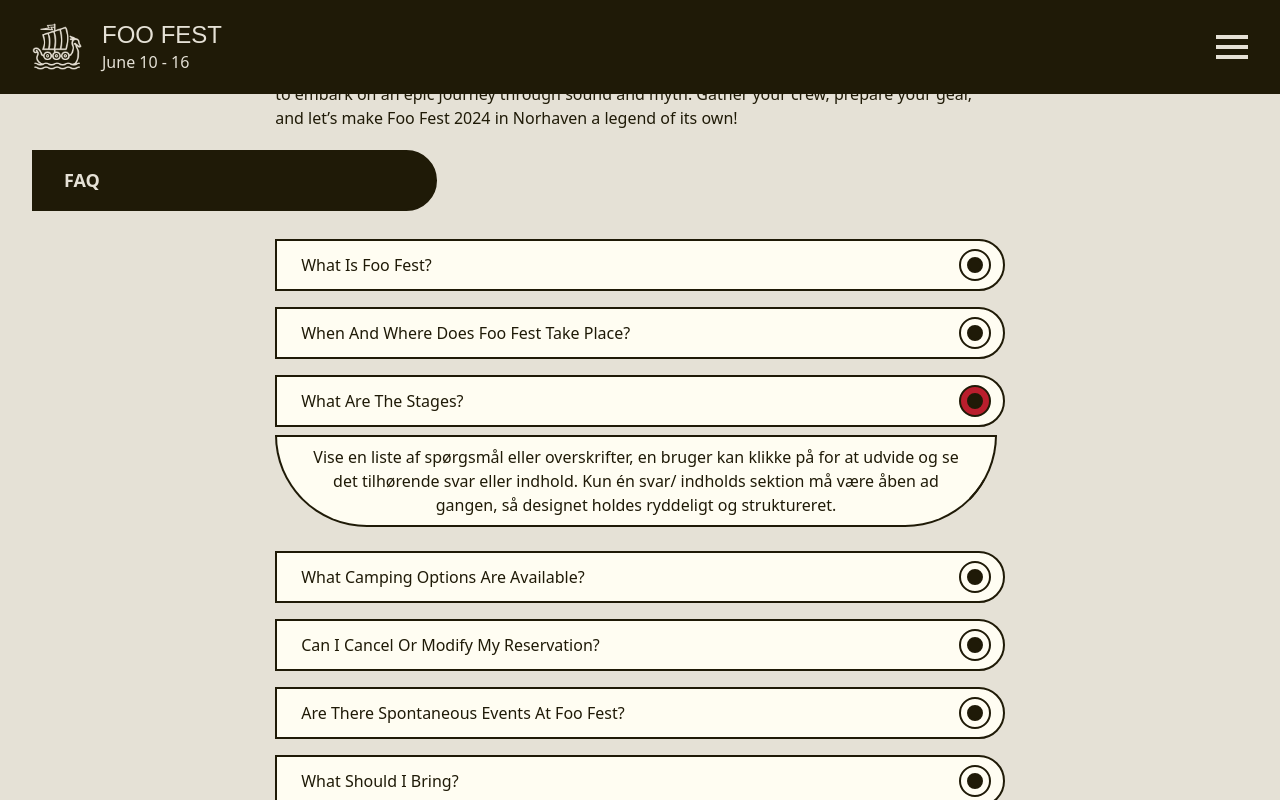
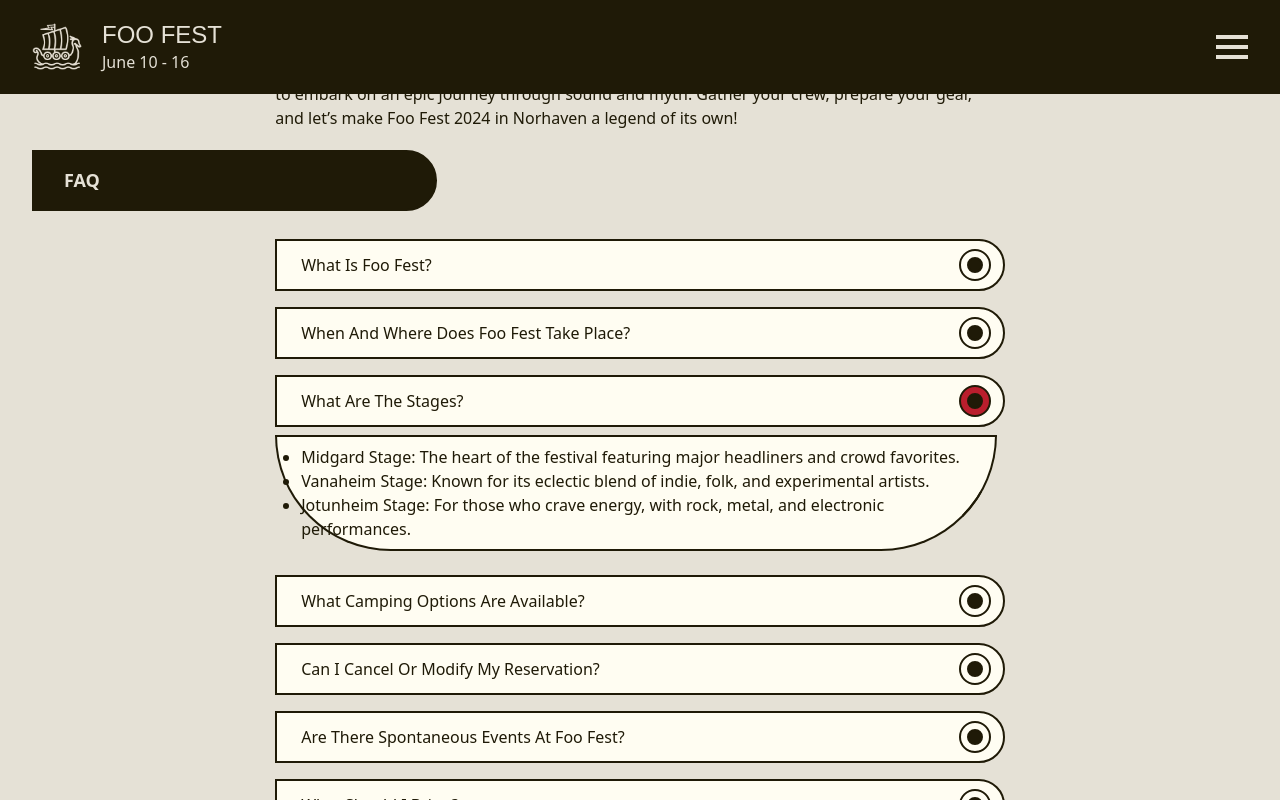
Before and after one commit to julielilly/sem3-eksamen-foofest-forked, a Next.js app: page /about in a window 1280 px wide. Both pictures are taken after a click on the button "What Are The Stages?". Shown: the part 521-1321 px from the top of the page. Built offline with nearby package versions, Linux system fonts and the light colour scheme; a web font is replaced by a local one.

Commit message:
accordien filled with correct infomation!

```diff
--- a/src/components/common/AccordienWrapper.jsx
+++ b/src/components/common/AccordienWrapper.jsx
@@ -19,42 +19,90 @@ const AccordienWrapper = () => {
         setIsOpen={setIsOpen}
         item={2}
         question="When and where does Foo Fest take place?"
-        answer="vise en liste af spørgsmål eller overskrifter, en bruger kan klikke på for at udvide og se det tilhørende svar eller indhold. Kun én svar/ indholds sektion må være åben ad gangen, så designet holdes ryddeligt og struktureret."
+        answer="Foo Fest will be held from June 10-16, 2024, in Norhaven, a mystical town that perfectly blends nature and myth, making it the ultimate backdrop for this epic event."
       ></AccordienItem>
       <AccordienItem
         isOpen={isOpen}
         setIsOpen={setIsOpen}
         item={3}
         question="What are the stages?"
-        answer="vise en liste af spørgsmål eller overskrifter, en bruger kan klikke på for at udvide og se det tilhørende svar eller indhold. Kun én svar/ indholds sektion må være åben ad gangen, så designet holdes ryddeligt og struktureret."
+        answer={
+          <ul>
+            <li className="list-item list-disc text-left">
+              Midgard Stage: The heart of the festival featuring major
+              headliners and crowd favorites.
+            </li>
+            <li className="list-item list-disc text-left">
+              Vanaheim Stage: Known for its eclectic blend of indie, folk, and
+              experimental artists.
+            </li>
+            <li className="list-item list-disc text-left">
+              Jotunheim Stage: For those who crave energy, with rock, metal, and
+              electronic performances.
+            </li>
+          </ul>
+        }
       ></AccordienItem>
       <AccordienItem
         isOpen={isOpen}
         setIsOpen={setIsOpen}
         item={4}
         question="What camping options are available?"
-        answer="vise en liste af spørgsmål eller overskrifter, en bruger kan klikke på for at udvide og se det tilhørende svar eller indhold. Kun én svar/ indholds sektion må være åben ad gangen, så designet holdes ryddeligt og struktureret."
+        answer={
+          <ul>
+            <li className="list-item list-disc text-left">
+              Svartheim (<strong>400 spots</strong>): Shaded and secluded,
+              perfect for those seeking quiet retreats.
+            </li>
+            <li className="list-item list-disc text-left">
+              Nilfheim (<strong>300 spots</strong>): Cool and misty, ideal for a
+              mystical vibe.
+            </li>
+            <li className="list-item list-disc text-left">
+              Helheim (<strong>100 spots</strong>): Intense and fiery, close to
+              the action.
+            </li>
+            <li className="list-item list-disc text-left">
+              Muspelheim (<strong>200 spots</strong>): A vibrant, social hotspot
+              for party-goers.{" "}
+            </li>
+
+            <li className="list-item list-disc text-left">
+              Alfheim (<strong>250 spots</strong>): Bright, open spaces with a
+              serene atmosphere.{" "}
+            </li>
+          </ul>
+        }
       ></AccordienItem>
       <AccordienItem
         isOpen={isOpen}
         setIsOpen={setIsOpen}
         item={5}
         question="Can I cancel or modify my reservation?"
-        answer="vise en liste af spørgsmål eller overskrifter, en bruger kan klikke på for at udvide og se det tilhørende svar eller indhold. Kun én svar/ indholds sektion må være åben ad gangen, så designet holdes ryddeligt og struktureret."
+        answer="If your reservation expires before being fulfilled, the spot will reopen to others. Ensure you confirm or modify your booking within the time limit to secure your place.
+"
       ></AccordienItem>
       <AccordienItem
         isOpen={isOpen}
         setIsOpen={setIsOpen}
         item={6}
         question="Are there spontaneous events at Foo Fest?"
-        answer="vise en liste af spørgsmål eller overskrifter, en bruger kan klikke på for at udvide og se det tilhørende svar eller indhold. Kun én svar/ indholds sektion må være åben ad gangen, så designet holdes ryddeligt og struktureret."
+        answer="Absolutely! Expect surprise performances, pop-up activities, and mythical encounters throughout the festival. Keep your eyes open—you never know when the gods will summon something extraordinary.
+"
       ></AccordienItem>
       <AccordienItem
         isOpen={isOpen}
         setIsOpen={setIsOpen}
         item={7}
         question="What should I bring?"
-        answer="vise en liste af spørgsmål eller overskrifter, en bruger kan klikke på for at udvide og se det tilhørende svar eller indhold. Kun én svar/ indholds sektion må være åben ad gangen, så designet holdes ryddeligt og struktureret."
+        answer="Essentials include your ticket, camping gear, comfortable clothing, sunscreen, reusable water bottles, and your best festival spirit. Prepare for both sun and rain!"
+      ></AccordienItem>
+      <AccordienItem
+        isOpen={isOpen}
+        setIsOpen={setIsOpen}
+        item={8}
+        question="Is Foo Fest family-friendly?"
+        answer="Yes! Foo Fest offers a range of activities for all ages, though some areas and performances may be best suited for adult audiences."
       ></AccordienItem>
     </div>
   );
```
